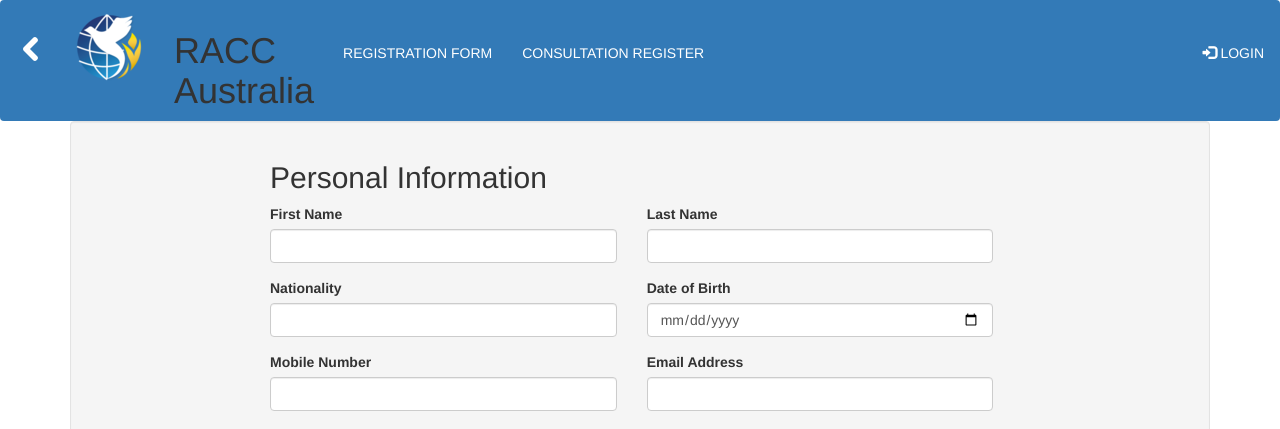
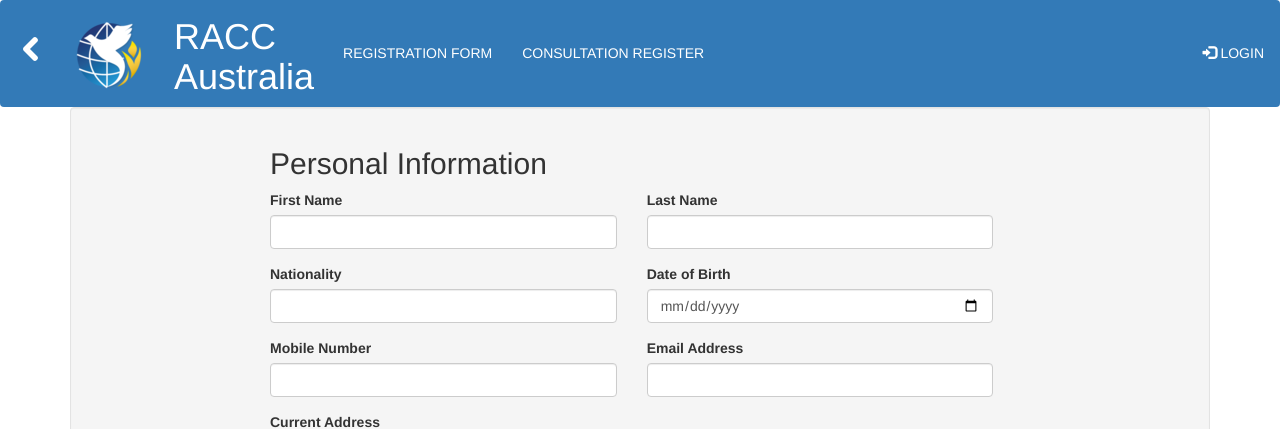
Before and after one commit to StefanDerian/RACC, a PHP site: page /editAppt.php in a window 1280 px wide; the page is wider, and only the part inside the window is pictured. Shown: the top 429 px of that part. Run offline with PHP 8.4, Linux system fonts and the light colour scheme; data comes from the database, SQL or seed files in the repository; some libraries are stand-ins or nearby versions.

Commit message:
margin change

```diff
--- a/header2.php
+++ b/header2.php
@@ -41,8 +41,8 @@
 						</script>
 					</div>
 					<div class="col-sm-10">
-						<a class="navbar-header" href="editAppt.php"><img src= "image/racc.png" id = "racc"></a>
-						<h1 style="margin-top: 30px">RACC Australia</h1>
+						<a style="margin-top: 8px" class="navbar-header" href="editAppt.php"><img src= "image/racc.png" id = "racc"></a>
+						<h1 style="margin-top: 16px; color: white">RACC Australia</h1>
 					</div>
 				</div>
 			</div>
```
